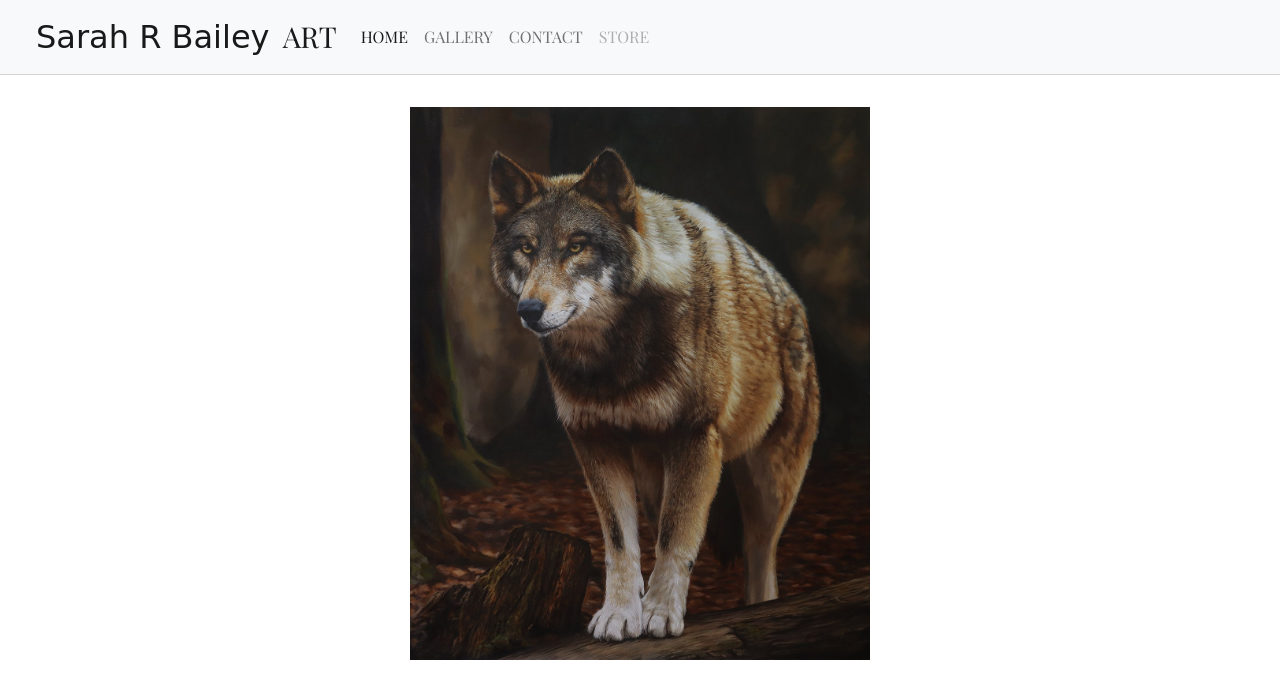
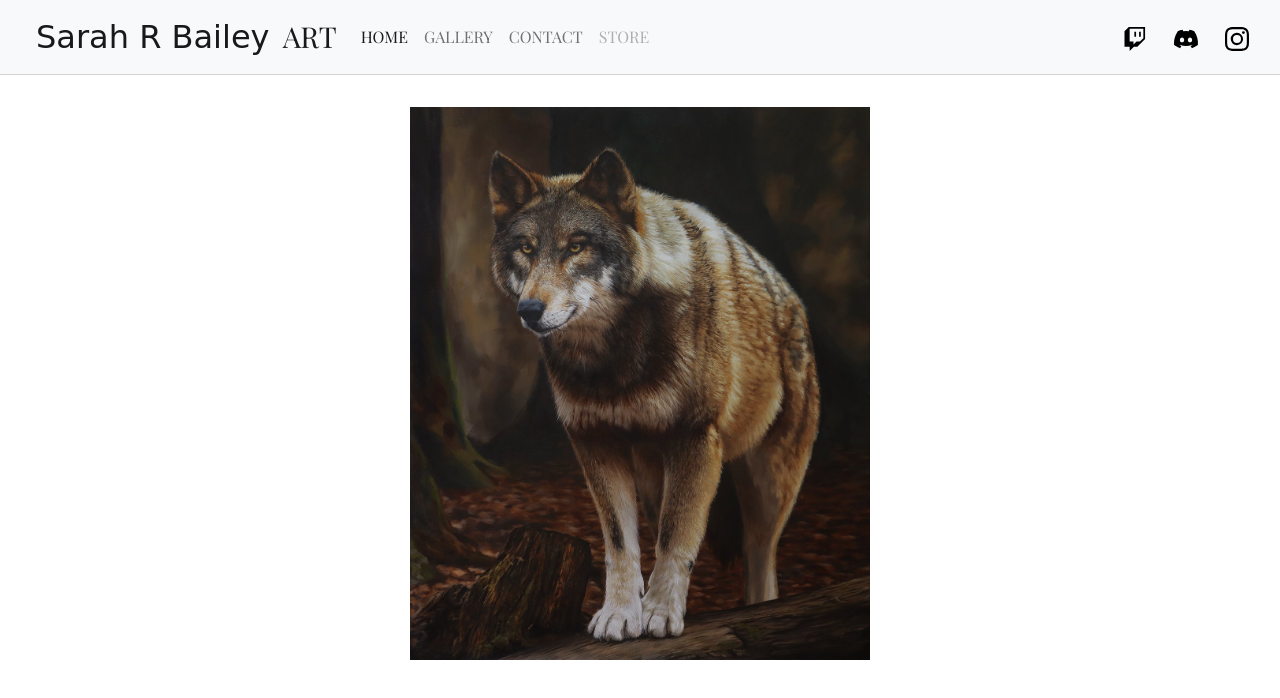
Before and after one commit to djbdev/sarahart, a website: page index.html in a window 1280 px wide. Drawn offline with nearby package versions, Linux system fonts and the light colour scheme; a web font is replaced by a local one.

Commit message:
added socials icons to mobile footer + desktop nav

```diff
--- a/css/styles.css
+++ b/css/styles.css
@@ -30,6 +30,15 @@ p.sub-logo {
   font-family: "Playfair Display", Georgia, "Times New Roman", serif;
   text-transform: uppercase;
 }
+.nav-social-icons {
+  display: none;
+}
+.footer-social-icons {
+  text-align: center;
+}
+.social-icon {
+  color: rgba(0, 0, 0, 0.55);
+}
 /*
 
 */
@@ -40,4 +49,10 @@ p.sub-logo {
   .wolf {
     width: 36vw;
   }
+  .nav-social-icons {
+    display: unset;
+  }
+  footer {
+    display: none;
+  }
 }
--- a/index.html
+++ b/index.html
@@ -49,6 +49,7 @@
             ><p class="logo">Sarah R Bailey</p>
             <p class="sub-logo">ART</p></a
           >
+
           <!-- Toggler button-->
           <button
             class="navbar-toggler"
@@ -76,16 +77,66 @@
               >
             </div>
           </div>
+          <!--Socials-->
+          <div class="nav-social-icons">
+            <a class="navbar-brand social-icon" href="#">
+              <img
+                src="/img/twitch.svg"
+                alt="Twitch Icon"
+                width="30"
+                height="24"
+              />
+            </a>
+            <a class="navbar-brand" href="#">
+              <img
+                src="/img/discord.svg"
+                alt="Discord Icon"
+                width="30"
+                height="24"
+              />
+            </a>
+            <a class="navbar-brand" href="#">
+              <img
+                src="/img/instagram.svg"
+                alt="Instagram Icon"
+                width="30"
+                height="24"
+              />
+            </a>
+          </div>
         </div>
       </nav>
     </header>
 
-    <!-- Main content goes here: -->
+    <!-- Main content feature image goes here: -->
 
     <div class="box">
       <img class="wolf" src="./img/Wolfstitchjpegsmall.jpg" alt="" />
     </div>
 
+    <footer class="bd-footer py-5 mt-5 bg-light">
+      <div class="footer-social-icons">
+        <a class="navbar-brand" href="#">
+          <img src="/img/twitch.svg" alt="Twitch Icon" width="30" height="24" />
+        </a>
+        <a class="navbar-brand" href="#">
+          <img
+            src="/img/discord.svg"
+            alt="Discord Icon"
+            width="30"
+            height="24"
+          />
+        </a>
+        <a class="navbar-brand" href="#">
+          <img
+            src="/img/instagram.svg"
+            alt="Instagram Icon"
+            width="30"
+            height="24"
+          />
+        </a>
+      </div>
+    </footer>
     <!--Import Bootstrap JS-->
     <script
       src="https://cdn.jsdelivr.net/npm/bootstrap@5.0.2/dist/js/bootstrap.bundle.min.js"
```
Also changed, not shown: img/discord.svg (added), img/instagram.svg (added), img/twitch.svg (added), 1 other file.
